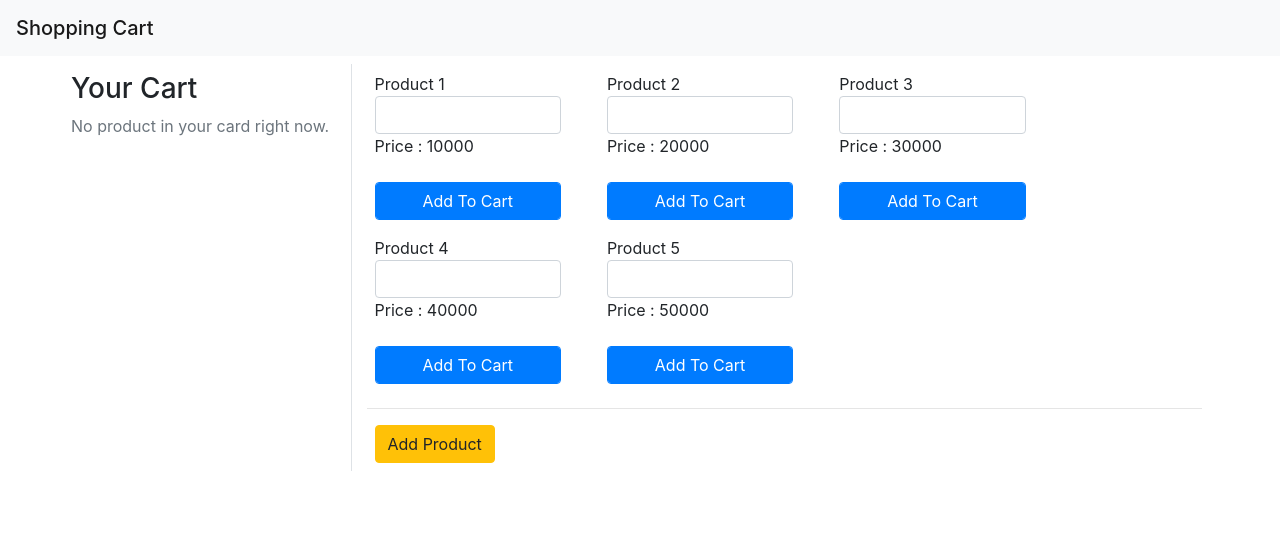
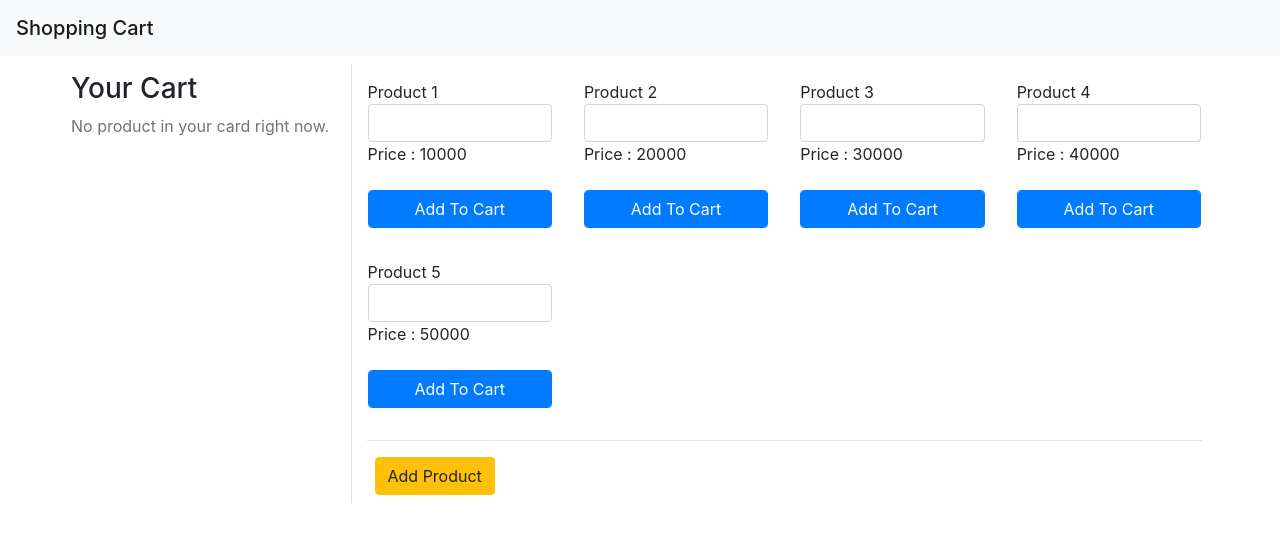
Before and after one commit to jonathandarwin/react-shopping-cart, a React (Create React App) app: page / in a window 1280 px wide. Shown: the top 542 px of the page. Built offline with nearby package versions, Linux system fonts and the light colour scheme.

Commit message:
fix product margin

```diff
--- a/src/components/product/product.jsx
+++ b/src/components/product/product.jsx
@@ -7,7 +7,7 @@ function Product({product}) {
         let qty = createRef()
 
         return (
-            <React.Fragment>
+            <div className="col-md-3 p-3" key={product.id}>
                 <span>{product.name}</span>
                 <br />
                 <input ref={qty} type="number" className="input form-control"/>
@@ -15,7 +15,7 @@ function Product({product}) {
                 <br />
                 <br />
                 <button className="form-control btn btn-primary" onClick={() => dispatch(addCart(product, parseInt(qty.current.value)))}>Add To Cart</button>
-            </React.Fragment>
+            </div>
         );
 }
 
--- a/src/components/product/productList.jsx
+++ b/src/components/product/productList.jsx
@@ -16,9 +16,8 @@ function ProductList(){
 const generateProduct = productListState => {
     return productListState.map(product => {
         return (
-            <div className="col-md-3 m-2" key={product.id}>
-                <Product key={product.id} product={product} />
-            </div>
+            <Product key={product.id} product={product} />
+
         )
     })
 }
```
